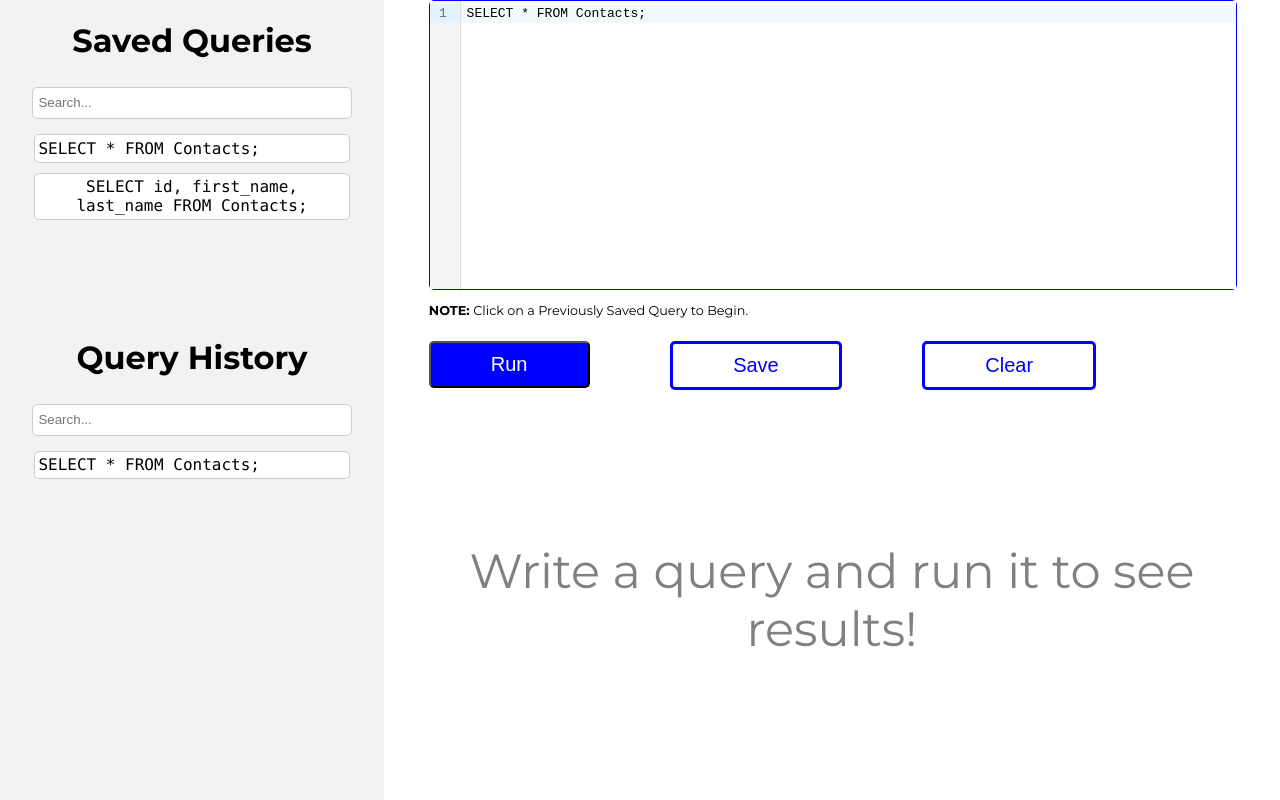
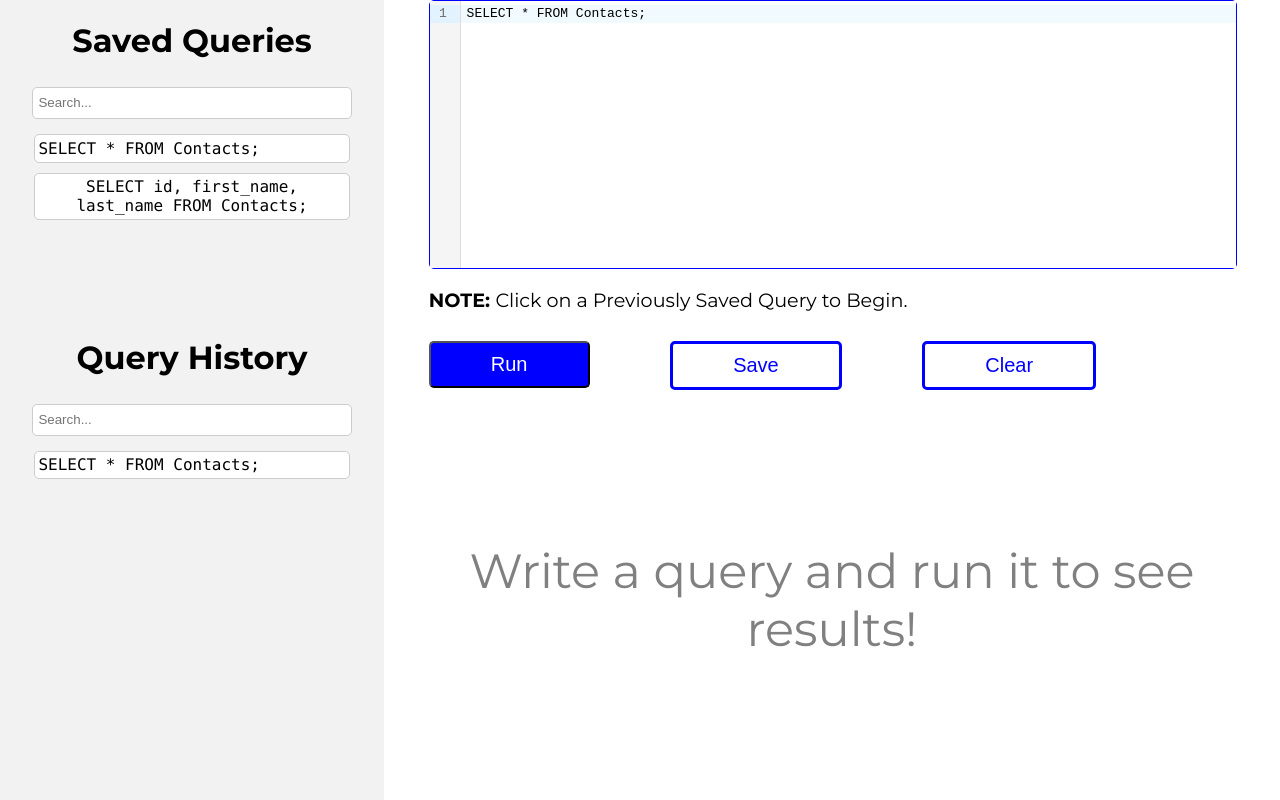
Before and after one commit to Recker4244/sql-editor-atlan-FE, a React (Create React App) app: page /editor in a window 1280 px wide. Built offline with nearby package versions, Linux system fonts and the light colour scheme.

Commit message:
fix: font size of note text

```diff
--- a/src/components/Output/Output.css
+++ b/src/components/Output/Output.css
@@ -1,7 +1,7 @@
 .query-results{
     display: flex;
     flex-direction: column;
-    justify-content: center;
+    justify-content: flex-start;
     margin-left: 5%;
     margin-right: 5%;
     height: 50%;
@@ -13,6 +13,7 @@
     width: 400px;
 }
 .placeholder-text{
+    height: 100%;
     width: 100%;
     display: flex;
     flex-direction: column;
--- a/src/components/QueryInput/QueryInput.css
+++ b/src/components/QueryInput/QueryInput.css
@@ -24,3 +24,6 @@
     height: 80%;
     width: 100%;
 }
+.note{
+    font-size: larger;
+}
--- a/src/components/QueryInput/index.jsx
+++ b/src/components/QueryInput/index.jsx
@@ -29,8 +29,7 @@ const QueryInput=()=> {
 				}}
 				aria-label='code-editor'
 			/>
-			<p className='note'
-				style={{ fontSize: '0.8rem' }} >
+			<p className='note'>
 				<strong>NOTE: </strong>Click on a Previously Saved Query to Begin.
 			</p>
 			<EditorPanel/>
```
